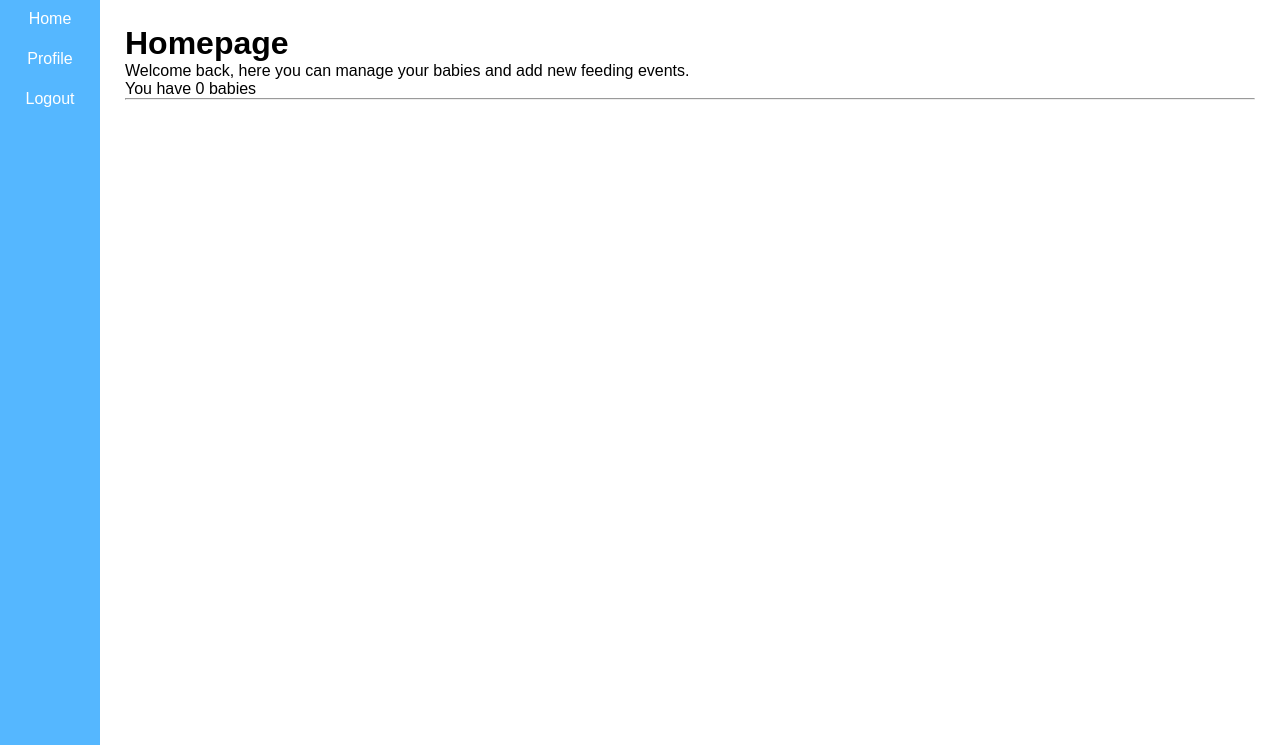
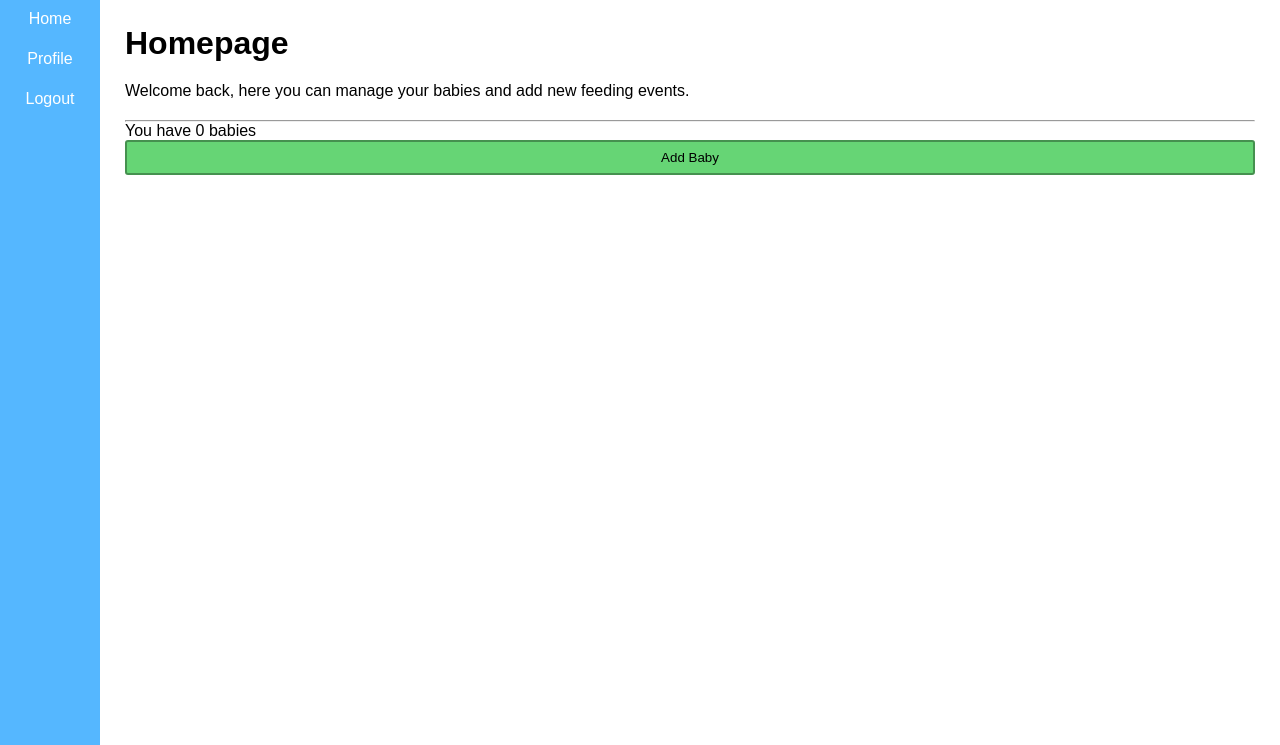
Before and after one commit to nabl2290/cspb-3308-team-5-project, a Flask app: template templates/dashboard.html in a window 1280 px wide. Shown: the part 55-800 px from the top of the page. Run offline with Flask 3, Linux system fonts and the light colour scheme; the template is opened without the code that fills it, so the values that code supplies are empty.

Commit message:
Updates to dashboard styling and addition of add baby button to page to add a new baby for the current user

```diff
--- a/static/css/dashboard.css
+++ b/static/css/dashboard.css
@@ -1,7 +1,11 @@
-.dashboard-h1{
-    /* color: green; */
+/* .dashboard-h1{
+    color: green;
+} */
+
+.dashboard-user-info p{
+    padding: 20px 20px 20px 0px;
+
 }
-
 
 .dashboard-user-icon {
     width: 30px;
@@ -67,6 +71,7 @@
     color: #254d2a;
     cursor: pointer;
     width: 95%;
+    height: 10%;
 }
 
 .dashboard-baby-content button:hover{
@@ -77,3 +82,25 @@
 .dashboard-baby-content button:active{
     background-color: #45914f;
 }
+
+.dashboard-add-baby-button-container{
+    width: 100%;
+    height: 35px;
+
+}
+.dashboard-add-baby-button{
+    background-color: #66d575;
+    border: solid 2px #45914f;
+    border-radius: 3px;
+    color: black;
+    cursor: pointer;
+    width: 100%;
+    height: 100%;
+    margin: 0 auto;
+}
+
+.dashboard-add-baby-button:hover{
+    background-color: #6ee67e;
+    font-weight: bold;
+    /* color: white; */
+}
--- a/templates/dashboard.html
+++ b/templates/dashboard.html
@@ -12,8 +12,9 @@
     <!-- <span>{{ user.first_name }} {{ user.last_name }}</span> -->
     <!-- <br> -->
     <p>Welcome back, here you can manage your babies and add new feeding events.</p>
+    <hr>
     <span>You have {{ babies|length }} babies</span>
-    <hr>
+
 </div>
 
 
@@ -46,8 +47,13 @@
 
                 </table>
             </card>
-            <button type="submit" class="dashboard-baby-fevent-button">New Event</button>
+            <button type="submit" class="dashboard-baby-fevent-button" onclick="window.location.href='{{ url_for('create_feeding_event', child_id=baby.id) }}'">New Event</button>
         </div>
 
     {% endfor %}
+
+    <div class ="dashboard-add-baby-button-container">
+        <button class="dashboard-add-baby-button" onclick="window.location.href='{{ url_for('create_child') }}'">Add Baby</button>
+    </div>
+
 {% endblock %}
```
